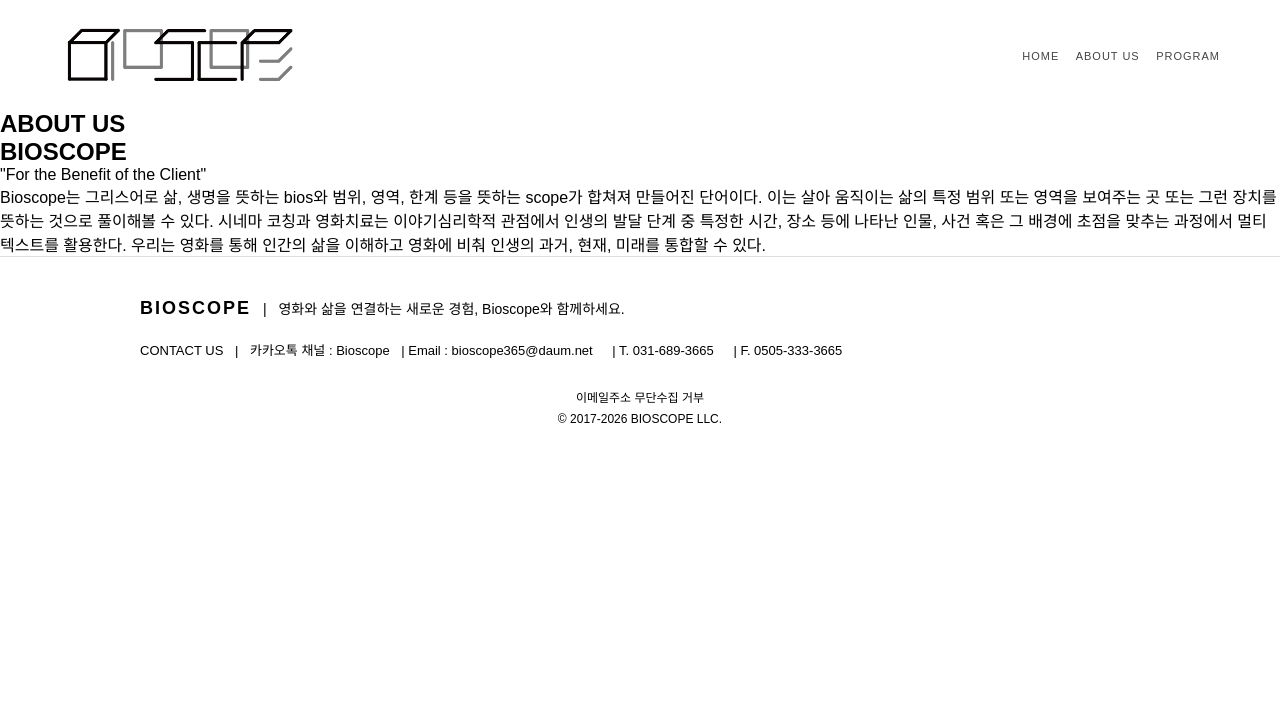
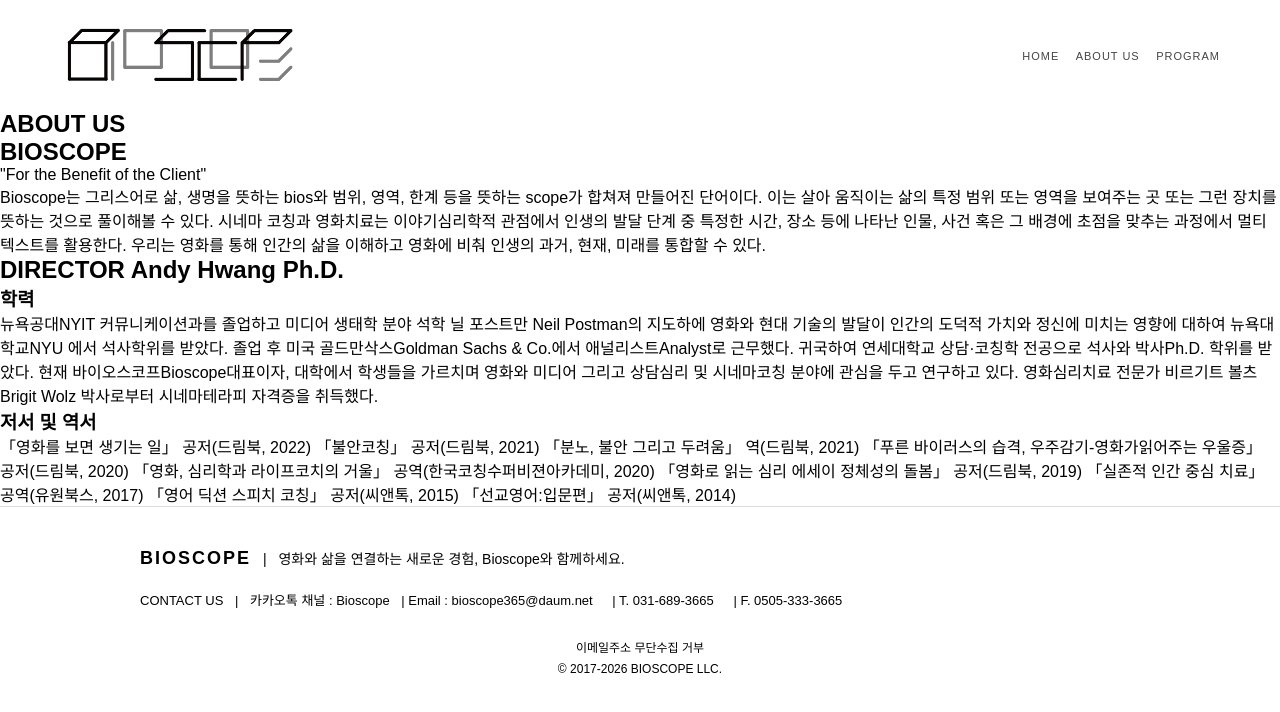
Before and after one commit to bioscope/bioscope, a Jekyll site: the page built from about.md, in a window 1280 px wide. Shown: the top 712 px of the page. Built offline with Jekyll 4.4.1, drawn with Linux system fonts in a browser that asks for light colours.

Commit message:
Update about.md

```diff
--- a/about.md
+++ b/about.md
@@ -8,6 +8,7 @@ permalink: /about/
 
 <h1>ABOUT US</h1>
 
+<div class="about-section">
 <h2>BIOSCOPE</h2>
 
 <p>
@@ -21,6 +22,25 @@ Bioscope는 그리스어로 삶, 생명을 뜻하는 bios와 범위, 영역, 한
 인물, 사건 혹은 그 배경에 초점을 맞추는 과정에서 멀티 텍스트를 활용한다.
 우리는 영화를 통해 인간의 삶을 이해하고 영화에 비춰 인생의 과거, 현재, 미래를 통합할 수 있다.
 </p>
+</div>
 
-
+<div class="about-section">
+  <h2>DIRECTOR Andy Hwang Ph.D.</h2>
+  <h3>학력</h3>
+  <p>
+    뉴욕공대NYIT 커뮤니케이션과를 졸업하고 미디어 생태학 분야 석학 닐 포스트만 Neil Postman의 지도하에 영화와 현대 기술의 발달이 인간의 도덕적 가치와 정신에 미치는 영향에 대하여 뉴욕대학교NYU 에서 석사학위를 받았다. 졸업 후 미국 골드만삭스Goldman Sachs & Co.에서 애널리스트Analyst로 근무했다. 귀국하여 연세대학교 상담·코칭학 전공으로 석사와 박사Ph.D. 학위를 받았다. 현재 바이오스코프Bioscope대표이자, 대학에서 학생들을 가르치며 영화와 미디어 그리고 상담심리 및 시네마코칭 분야에 관심을 두고 연구하고 있다. 영화심리치료 전문가 비르기트 볼츠Brigit Wolz 박사로부터 시네마테라피 자격증을 취득했다.
+  </p>
+<h3>저서 및 역서</h3>
+  <p>
+    「영화를 보면 생기는 일」 공저(드림북, 2022)
+    「불안코칭」 공저(드림북, 2021)
+    「분노, 불안 그리고 두려움」 역(드림북, 2021)
+    「푸른 바이러스의 습격, 우주감기-영화가읽어주는 우울증」 공저(드림북, 2020)
+    「영화, 심리학과 라이프코치의 거울」 공역(한국코칭수퍼비젼아카데미, 2020)
+    「영화로 읽는 심리 에세이 정체성의 돌봄」 공저(드림북, 2019)
+    「실존적 인간 중심 치료」 공역(유원북스, 2017)
+    「영어 딕션 스피치 코칭」 공저(씨앤톡, 2015)
+    「선교영어:입문편」 공저(씨앤톡, 2014)
+  </p>
+</div>
 </section>
```
